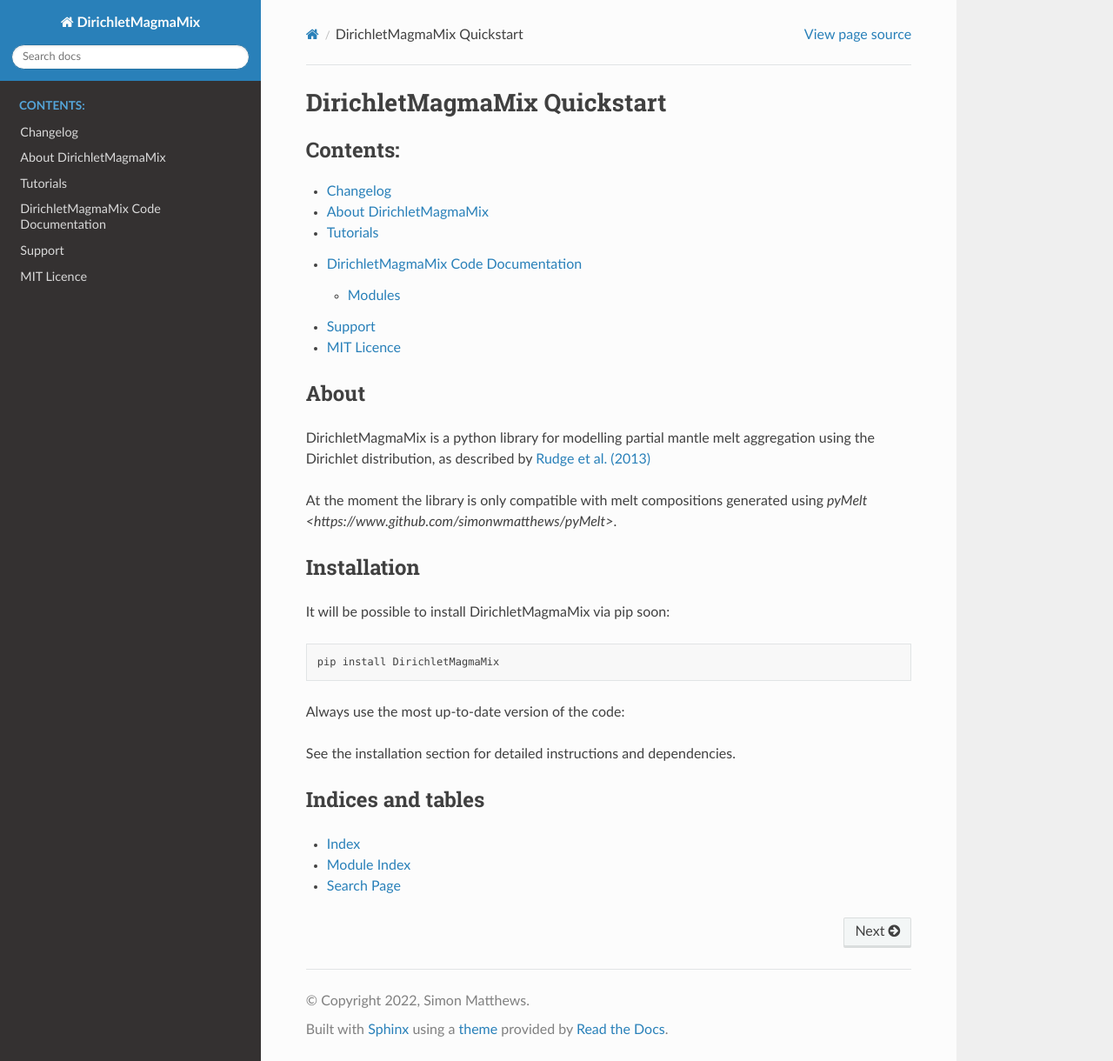
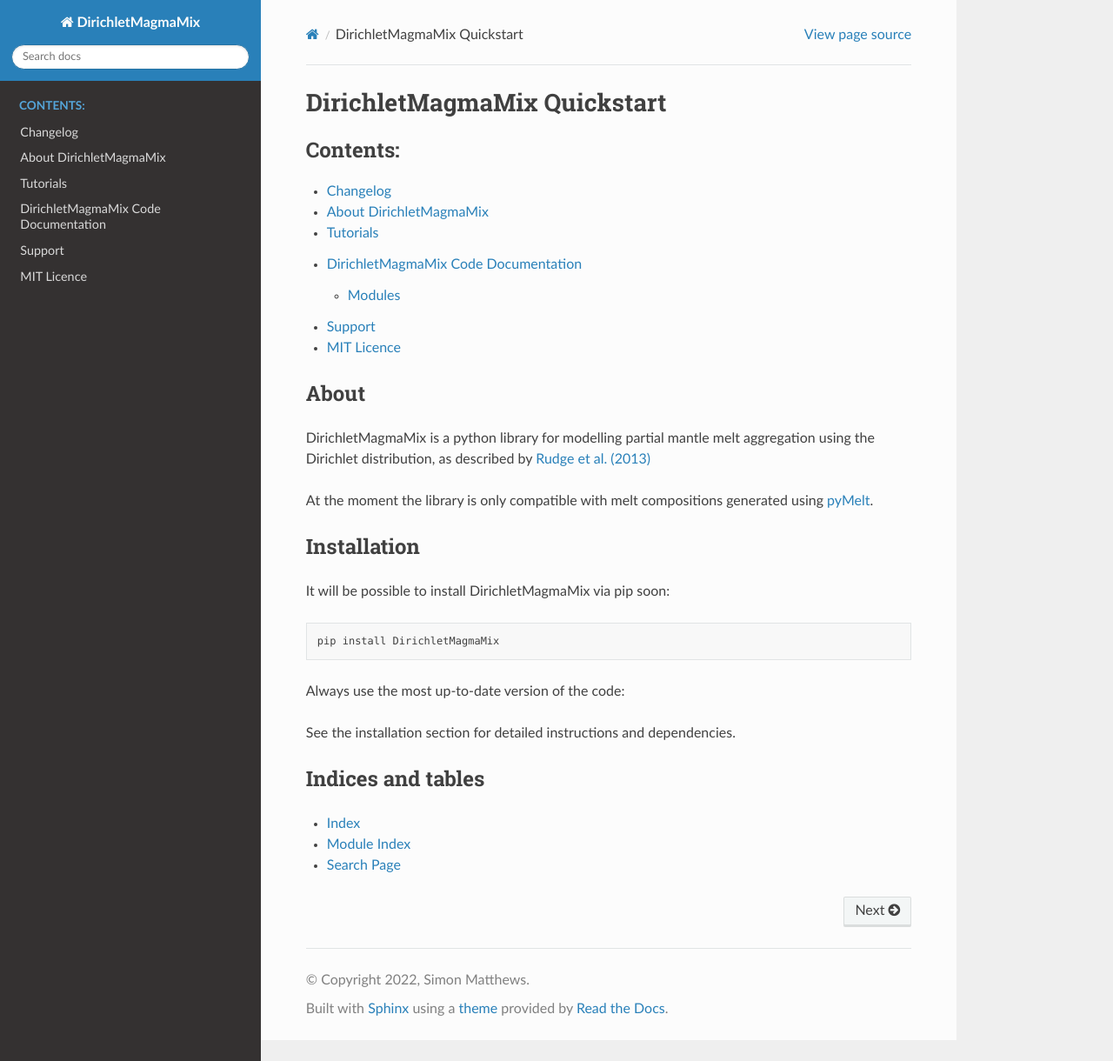
Before and after one commit to simonwmatthews/DirichletMagmaMix, a Sphinx documentation site: the page built from docs/source/index.rst, in a window 1280 px wide and 1220 px high. Shown: the whole window at 87% size. Built offline with Sphinx 7.4.7 and the Read the Docs theme 2.0.0, drawn with Linux system fonts in a browser that asks for light colours; formulas are drawn with MathJax 3.

Commit message:
Fixed rtd url

```diff
--- a/docs/source/index.rst
+++ b/docs/source/index.rst
@@ -20,7 +20,7 @@ Dirichlet distribution, as described by
 `Rudge et al. (2013) <https://doi.org/10.1016/j.gca.2013.03.042>`_
 
 At the moment the library is only compatible with melt compositions generated using
-`pyMelt <https://www.github.com/simonwmatthews/pyMelt>`.
+`pyMelt <https://www.github.com/simonwmatthews/pyMelt>`_.
 
 Installation
 ^^^^^^^^^^^^
```
